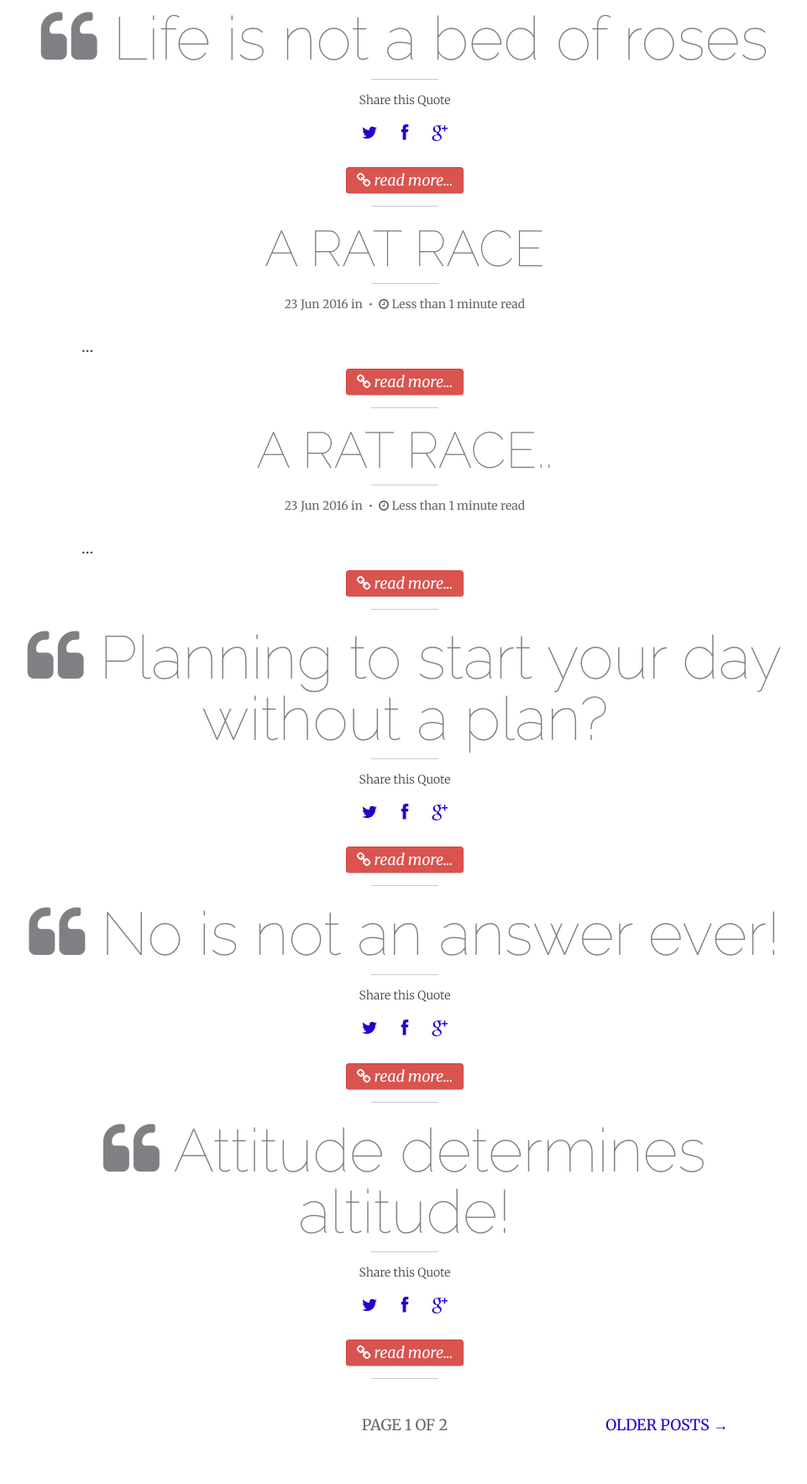
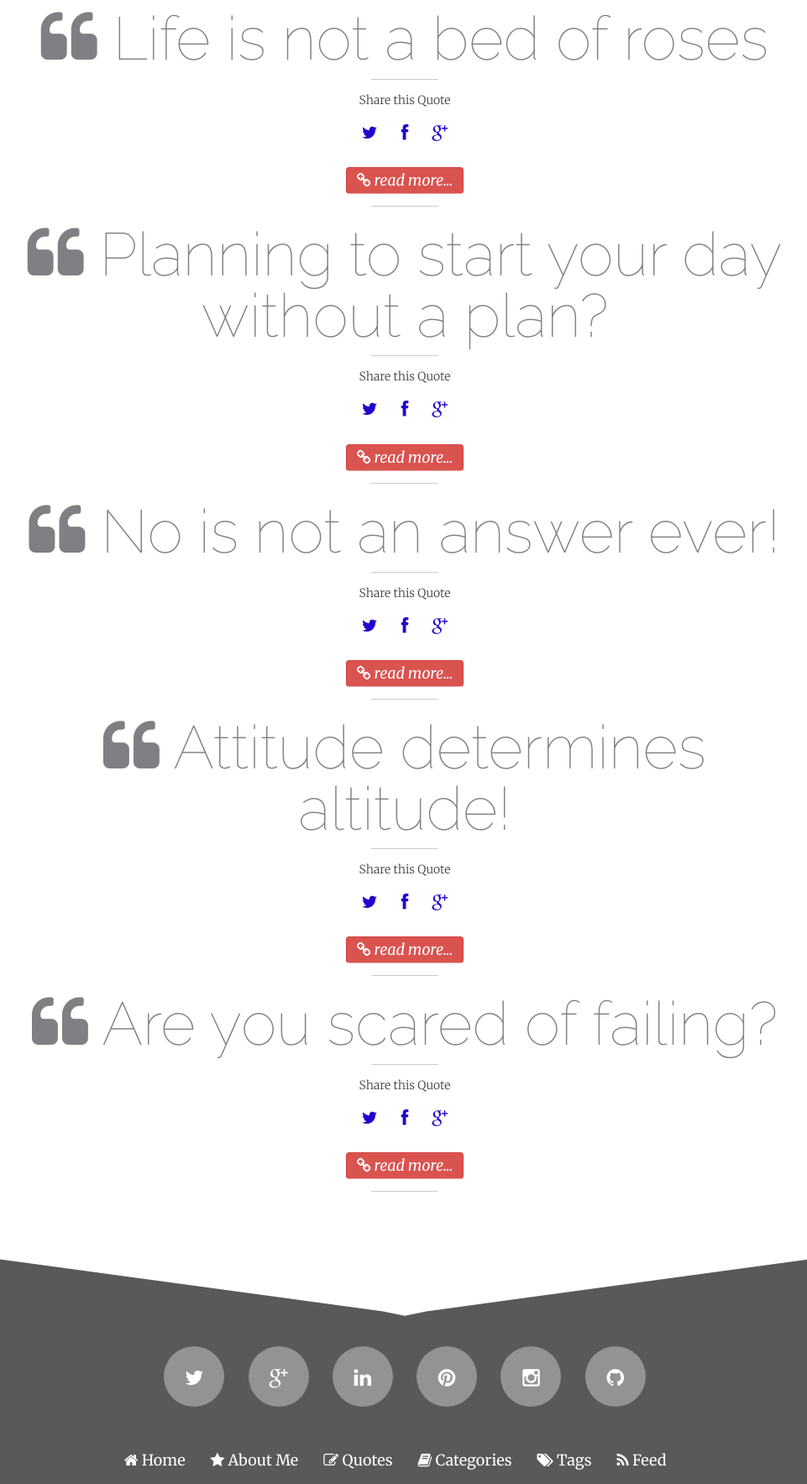
Before and after one commit to gaganmaheshwari/gaganmaheshwari.github.io, a plain HTML site: page index.html in a window 1280 px wide. Shown: the part 414-2181 px from the top of the page at 84% size, without its empty margins (158-1119 px from the left). Drawn offline with nearby package versions, Linux system fonts and the light colour scheme; a script that the page names is missing.

Commit message:
More code cleanup

```diff
--- a/index.html
+++ b/index.html
@@ -273,96 +273,6 @@
 
 
 
-		 <!-- End Quote -->
-
- <!-- End Status -->
-
- <!-- End Video -->
-
- <!-- End Photo -->
-
-
-<div class="row">
-    <article class="post post col-md-8 col-md-offset-2">
-       <header class="post-header">
-
-
-            <h2 class="post-title text-center super lighter bordered-bottom">
-                <a href="http://www.gaganmaheshwari.com/a-rat-race">A Rat race</a>
-
-            </h2>
-            <div class="post-info text-center small">
-                <time datetime="2016-06-23T00:00:00-07:00" class="post-time">23 Jun 2016</time>
-                in <span class="post-tags"><a href="http://www.gaganmaheshwari.com/categories/index.html#" data-toggle="tooltip" title="Other posts from the  category" rel="tag"></a>&nbsp;&bull;&nbsp;<a href="http://www.gaganmaheshwari.com/categories/index.html#" data-toggle="tooltip" title="Other posts from the  category" rel="tag"></a></span>&nbsp;<span class="post-tags"><i class="icon-time"></i>&nbsp;Less than 1 minute read</span>
-            </div>
-        </header>
-        <div class="post-body bordered-bottom">
-
-
-            <p>
-&hellip;</p>
-            <div class="text-center">
-
-            <a href="http://www.gaganmaheshwari.com/a-rat-race" data-toggle="tooltip" title="Read more about A Rat race" class="more-link btn btn-danger btn-large">
-                <i class="icon-link"></i> read more...
-            </a>
-
-            </div>
-        </div>
-    </article>
-</div>
-
-
-
-
-
-
-
-		 <!-- End Quote -->
-
- <!-- End Status -->
-
- <!-- End Video -->
-
- <!-- End Photo -->
-
-
-<div class="row">
-    <article class="post post col-md-8 col-md-offset-2">
-       <header class="post-header">
-
-
-            <h2 class="post-title text-center super lighter bordered-bottom">
-                <a href="http://www.gaganmaheshwari.com/a-rat-race..">A Rat race..</a>
-
-            </h2>
-            <div class="post-info text-center small">
-                <time datetime="2016-06-23T00:00:00-07:00" class="post-time">23 Jun 2016</time>
-                in <span class="post-tags"><a href="http://www.gaganmaheshwari.com/categories/index.html#" data-toggle="tooltip" title="Other posts from the  category" rel="tag"></a>&nbsp;&bull;&nbsp;<a href="http://www.gaganmaheshwari.com/categories/index.html#" data-toggle="tooltip" title="Other posts from the  category" rel="tag"></a></span>&nbsp;<span class="post-tags"><i class="icon-time"></i>&nbsp;Less than 1 minute read</span>
-            </div>
-        </header>
-        <div class="post-body bordered-bottom">
-
-
-            <p>
-&hellip;</p>
-            <div class="text-center">
-
-            <a href="http://www.gaganmaheshwari.com/a-rat-race.." data-toggle="tooltip" title="Read more about A Rat race.." class="more-link btn btn-danger btn-large">
-                <i class="icon-link"></i> read more...
-            </a>
-
-            </div>
-        </div>
-    </article>
-</div>
-
-
-
-
-
-
-
 
 <div class="row">
     <article class="post col-md-10 col-md-offset-1">
@@ -525,17 +435,60 @@
 
 
 
-        <div class="row text-center text-caps">
-            <div class="col-md-8 col-md-offset-2">
-                <nav class="pagination" role="navigation">
 
-    <span class="page-number">Page 1 of 2</span>
 
-        <a class="older-posts" href="http://www.gaganmaheshwari.com/page2">Older Posts &rarr;</a>
 
-</nav>
+
+<div class="row">
+    <article class="post col-md-10 col-md-offset-1">
+    	<header class="post-header entry-header">
+            <h1 class="post-title text-center hyper lighter bordered-bottom entry-title" itemprop="headline">
+                <a href="http://www.gaganmaheshwari.com/quotes/are-you-so-scared-of-failing"><i class="icon-quote-left"></i> Are you scared of failing?</a>
+            </h1>
+            <p class="light small text-center">
+                Share this Quote
+            </p>
+            <ul class="social-mini text-center">
+                <li>
+                    <a href="https://twitter.com/intent/tweet?text=&quot;Scared of failing?&quot;%20http://www.gaganmaheshwari.com/quotes/are-you-so-scared-of-failing%20via%20&#64;iGaganM"
+                    onclick="window.open(this.href, 'twitter-share', 'width=550,height=235');return false;" data-toggle="tooltip" title="Share on Twitter">
+                        <i class="icon-twitter"></i>
+                    </a>
+                </li>
+                <li>
+                    <a  href="https://www.facebook.com/sharer/sharer.php?u=http://www.gaganmaheshwari.com/quotes/are-you-so-scared-of-failing"
+                    onclick="window.open(this.href, 'facebook-share','width=580,height=296');return false;" data-toggle="tooltip" title="Share on Facebook">
+                        <i class="icon-facebook"></i>
+                    </a>
+                </li>
+                <li>
+                    <a href="https://plus.google.com/share?url=http://www.gaganmaheshwari.com/quotes/are-you-so-scared-of-failing"
+                   onclick="window.open(this.href, 'google-plus-share', 'width=490,height=530');return false;" data-toggle="tooltip" title="Share on Google plus">
+                        <i class="icon-google-plus"></i>
+                    </a>
+                </li>
+            </ul>
+            <div class="post-body bordered-bottom text-center">
+
+                <a href="http://www.gaganmaheshwari.com/quotes/are-you-so-scared-of-failing" data-toggle="tooltip" title="Are you scared of failing?" class="more-link btn btn-danger btn-large">
+                    <i class="icon-link"></i> read more...
+                </a>
+
             </div>
-        </div>
+        </header>
+    </article>
+</div>
+ <!-- End Quote -->
+
+ <!-- End Status -->
+
+ <!-- End Video -->
+
+ <!-- End Photo -->
+
+
+
+
 
 
             </div>
```
Also changed, not shown: categories/index.html (+0 -44 lines), featured/index.html (+0 -4 lines), feed.xml (+1 -35 lines), sitemap.xml (+0 -8 lines), search.json (line endings or trailing spaces), 1 other file.
